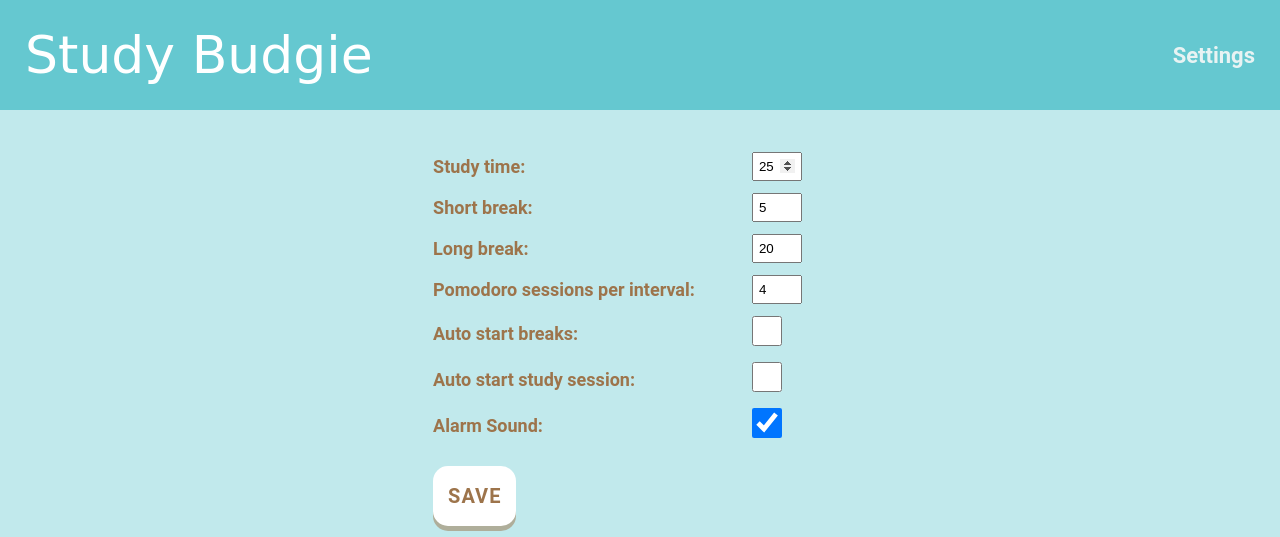
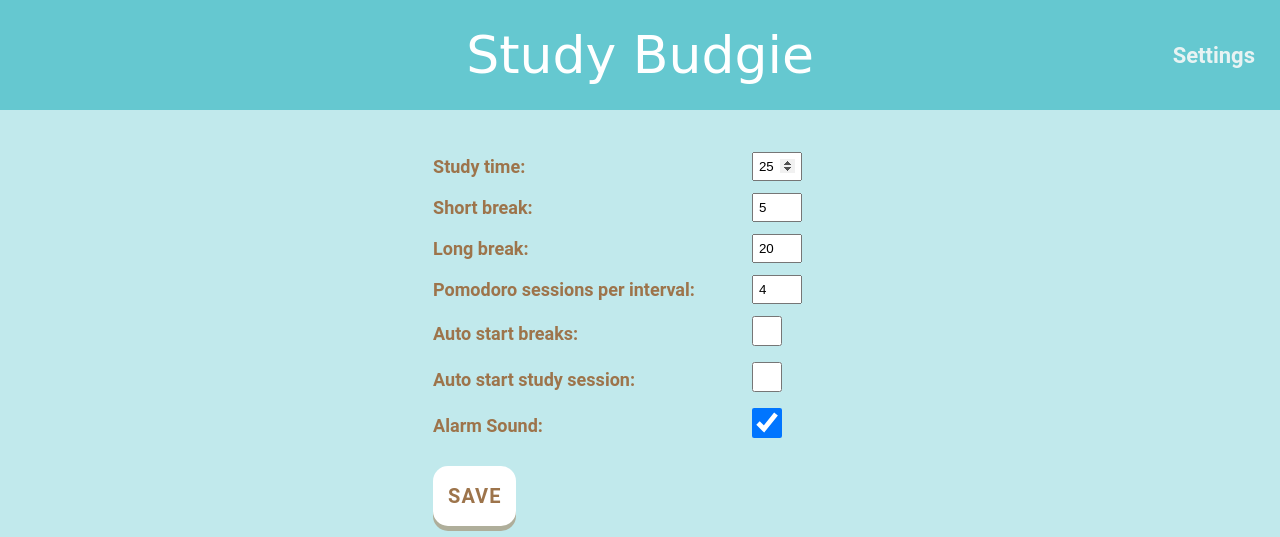
Before and after one commit to DanielaUnger/study-budgie, a Flask app: page / in a window 1280 px wide. Shown: the top 537 px of the page. Run offline with Flask 3, Linux system fonts and the light colour scheme; some web fonts are replaced.

Commit message:
centered the header title

```diff
--- a/static/pomo_style.css
+++ b/static/pomo_style.css
@@ -32,15 +32,18 @@ body {
   background-color: #65c8d0;
   padding: 25px;
   display: flex;
-  justify-content: space-between;
   align-items: center;
 }
 
+.header::before {
+  content: "";
+  flex: 1;
+}
+
 .nav {
+  flex: 1;
   display: flex;
-  flex-direction: row;
-  justify-content: space-between;
-  gap: 25px;
+  justify-content: flex-end;
   font-family: "Roboto", sans-serif;
   font-weight: bold;
   font-size: 22px;
```
